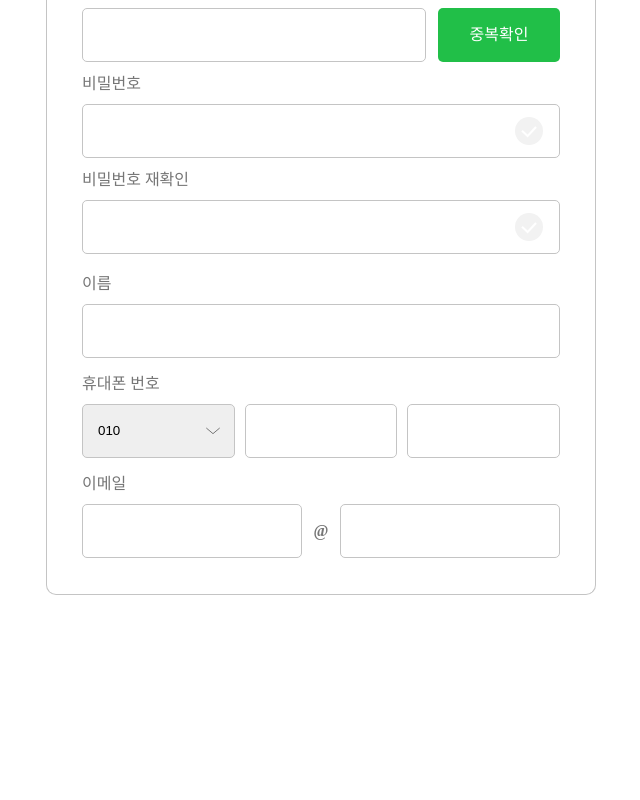
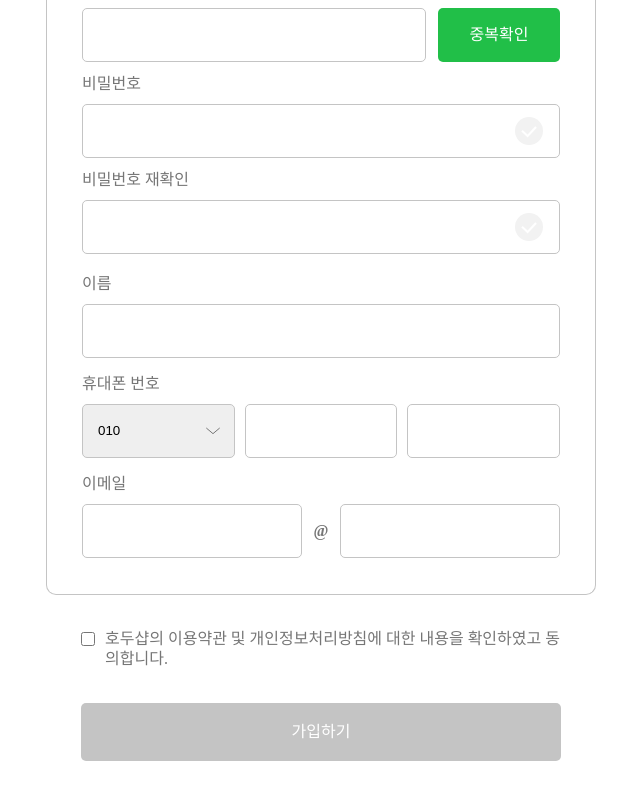
Before and after one commit to leehyeonseop/Open-Market, a React (Create React App) app: page / in a window 1280 px wide. Shown: the part 338-1138 px from the top of the page, without its empty margins (319-959 px from the left). Before the commit the page ends 967 px from the top, so only its background shows below. Built offline with nearby package versions, Linux system fonts and the light colour scheme; a web font is replaced by a local one.

Commit message:
회원가입 진행중

```diff
--- a/src/components/button/Button.style.ts
+++ b/src/components/button/Button.style.ts
@@ -1,6 +1,6 @@
 import styled from 'styled-components';
 
-export const MainButton = styled.button<{ padding: number }>`
+export const MainButton = styled.button<{ padding?: number }>`
     color: white;
     text-align: center;
     background-color: #21bf48;
--- a/src/components/button/Button.tsx
+++ b/src/components/button/Button.tsx
@@ -4,13 +4,14 @@ import { MainButton } from './Button.style';
 interface ButtonProps {
     type?: 'button' | 'submit' | 'reset';
     text: string;
-    padding: number;
+    padding?: number;
     className?: string;
     onClick?: () => void;
+    disabled?: boolean;
 }
 
 function Button(props: ButtonProps) {
-    const { type, text, padding, className, onClick } = props;
+    const { type, text, padding, className, onClick, disabled } = props;
 
     return (
         <MainButton
@@ -18,6 +19,7 @@ function Button(props: ButtonProps) {
             onClick={onClick}
             className={className}
             padding={padding}
+            disabled={disabled}
         >
             {text}
         </MainButton>
--- a/src/components/join/Join.style.ts
+++ b/src/components/join/Join.style.ts
@@ -1,14 +1,12 @@
 import styled from 'styled-components';
 import Button from '../button/Button';
 import { ReactComponent as Logo } from '../../assets/icons/Logo.svg';
-import checkOff from '../../assets/icons/icon-check-off.svg';
-import checkOn from '../../assets/icons/icon-check-on.svg';
 import upArrow from '../../assets/icons/icon-up-arrow.svg';
 import downArrow from '../../assets/icons/icon-down-arrow.svg';
 
-export const Wrapper = styled.div`
+export const Section = styled.section`
     max-width: 550px;
-    margin: 0 auto 34px auto;
+    margin: 0 auto;
 `;
 
 export const StyledLogo = styled(Logo)`
@@ -32,7 +30,7 @@ export const H2 = styled.h2`
     /* border-bottom: none; */
 `;
 
-export const JoinForm = styled.form`
+export const Wrapper = styled.div`
     padding: 40px 35px 36px;
     border: 1px solid #c4c4c4;
     border-radius: 0 0 10px 10px;
@@ -83,13 +81,12 @@ export const IdInput = styled(Input)`
     max-width: 346px;
 `;
 
-interface PwInput {
+interface PwInputProps {
     background?: string;
 }
 
 export const PwInput = styled(Input)`
-    /* background-image: url(${checkOff}); */
-    background-image: url(${(props: PwInput) => props.background});
+    background-image: url(${(props: PwInputProps) => props.background});
     background-repeat: no-repeat;
     background-position: center right 16px;
 `;
@@ -166,10 +163,43 @@ export const EmailFieldset = styled(Fieldset)`
     }
 `;
 
-export const Span = styled.span`
+export const At = styled.span`
     line-height: 54px;
     font-style: normal;
     font-weight: 700;
     font-size: 16px;
     color: #767676;
 `;
+
+export const Footer = styled.footer`
+    max-width: 480px;
+    margin: 34px auto 110px auto;
+`;
+
+export const FooterWrapper = styled.div`
+    display: flex;
+`;
+
+export const CheckBox = styled.input`
+    margin: 2px 10px 0 0;
+    width: 16px;
+    height: 16px;
+`;
+
+export const P = styled.p`
+    font-style: normal;
+    font-weight: 400;
+    font-size: 16px;
+    line-height: 20px;
+    color: #767676;
+`;
+
+export const JoinButton = styled(Button)`
+    margin-top: 34px;
+    padding: 19px;
+    width: 100%;
+    &:disabled {
+        background-color: #c4c4c4;
+        cursor: default;
+    }
+`;
--- a/src/components/join/Join.tsx
+++ b/src/components/join/Join.tsx
@@ -1,11 +1,18 @@
 import { AxiosError, AxiosResponse } from 'axios';
-import React from 'react';
-import { useState, useEffect } from 'react';
-import { useForm } from 'react-hook-form';
+import { useState } from 'react';
+import { FieldValues, useForm } from 'react-hook-form';
 import { axiosInstance } from '../../axiosInstance/index';
 
 import checkOff from '../../assets/icons/icon-check-off.svg';
 import checkOn from '../../assets/icons/icon-check-on.svg';
+
+import {
+    idRegExp,
+    pwRegExp,
+    startEmailRegExp,
+    endEmailRegExp,
+    numberRegExp,
+} from './regExp';
 
 import {
     EmailFieldset,
@@ -13,30 +20,28 @@ import {
     H2,
     IdInput,
     Input,
-    JoinForm,
     Label,
     Legend,
     PwInput,
     Select,
-    Span,
     Strong,
     IdCheckButton,
     StyledLogo,
+    Footer,
+    At,
+    P,
+    FooterWrapper,
+    CheckBox,
+    JoinButton,
     Wrapper,
+    Section,
 } from './Join.style';
-
-// interface FormData {
-//     id: string;
-//     pw: string;
-//     pwCheck: string;
-//     name: string;
-//     phoneNumber: string;
-//     email: string;
-// }
 
 function Join() {
     const [idChecked, setIdChecked] = useState(false);
     const [successMessage, setSuccessMessage] = useState('');
+    const [pwChecked, setPwCheckded] = useState(false);
+    const [joinValid, setJoinValid] = useState(false);
 
     const {
         register,
@@ -47,11 +52,6 @@ function Join() {
         formState: { errors, isValid },
     } = useForm({ mode: 'onBlur' });
 
-    const onSubmit = handleSubmit((data) => {
-        console.log('이건 안되는거지?');
-        console.log(data);
-    });
-
     const idCheck = async () => {
         try {
             const { data }: AxiosResponse<{ Success: string }> =
@@ -61,6 +61,7 @@ function Join() {
             setIdChecked(true);
             setSuccessMessage(data.Success);
         } catch (error) {
+            console.error(error);
             if (error instanceof AxiosError) {
                 console.log(error.response?.data);
                 setError('id', {
@@ -71,13 +72,45 @@ function Join() {
         }
     };
 
+    // interface FormValue {
+    //     centerPhoneNum: string;
+    //     endEmail: string;
+    //     endPhoneNum: string;
+    //     id: string;
+    //     name: string;
+    //     pw: string;
+    //     pwCheck: string;
+    //     startEmail: string;
+    //     startPhoneNum: string;
+    // }
+
+    const join = async (data: FieldValues) => {
+        const phone_number =
+            data.startPhoneNum + data.centerPhoneNum + data.endPhoneNum;
+
+        const reqData = {
+            username: data.id,
+            password: data.pw,
+            password2: data.pwCheck,
+            phone_number: phone_number,
+            name: data.name,
+        };
+
+        console.log('reqData : ', reqData);
+    };
+
+    const onSubmit = handleSubmit((data) => {
+        join(data);
+    });
+
     return (
         <>
             <StyledLogo width="238px" height="74px" />
-            <Wrapper>
+            <Section>
                 <H2>구매회원가입</H2>
                 <H2>판매회원가입</H2>
-                <JoinForm onSubmit={onSubmit}>
+                <form onSubmit={onSubmit}>
+                    <Wrapper>
                         <Label htmlFor="id">아이디</Label>
                         <IdInput
                             id="id"
@@ -85,7 +118,7 @@ function Join() {
                             {...register('id', {
                                 required: '필수 정보입니다.',
                                 pattern: {
-                                value: /^[0-9a-zA-Z]{1,20}$/g,
+                                    value: idRegExp,
                                     message:
                                         '20자 이내의 영문 소문자,대문자,숫자만 사용 가능합니다.',
                                 },
@@ -122,13 +155,17 @@ function Join() {
                                 getValues('pw') !== ''
                                     ? checkOn
                                     : checkOff
+                                // pwChecked ? checkOn : checkOff
                             }
                             {...register('pw', {
                                 required: '필수 정보입니다.',
                                 pattern: {
-                                value: /^[a-zA-Z0-9!@#$%^&*()_\-\+=[\]{}';":,./<>?]{8,}$/g,
+                                    value: pwRegExp,
                                     message:
                                         '8자 이상,영문 대 소문자,숫자,특수문자를 사용하세요.',
+                                },
+                                onBlur: () => {
+                                    setPwCheckded((previous) => !previous);
                                 },
                             })}
                         />
@@ -157,6 +194,9 @@ function Join() {
                                         pwCheck === getValues('pw') ||
                                         '비밀번호가 일치하지 않습니다.',
                                 },
+                                onBlur: () => {
+                                    setPwCheckded((previous) => !previous);
+                                },
                             })}
                         />
                         {errors.pwCheck && (
@@ -170,29 +210,120 @@ function Join() {
                         <Input
                             id="name"
                             type="text"
-                        {...register('name', { required: true })}
+                            {...register('name', {
+                                required: '필수 정보입니다.',
+                            })}
                         />
                         {errors.name && (
-                        <Strong type="negative">필수 정보입니다.</Strong>
+                            <Strong type="negative">
+                                {errors.name?.message?.toString()}
+                            </Strong>
                         )}
                         <Fieldset>
                             <Legend>휴대폰 번호</Legend>
-                        <Select>
+                            <Select {...register('startPhoneNum')}>
                                 <option value="010">010</option>
                                 <option value="011">011</option>
                                 <option value="019">019</option>
                             </Select>
-                        <Input type="number" {...register('centerPhoneNum')} />
-                        <Input type="number" {...register('endPhoneNum')} />
+                            <Input
+                                type="text"
+                                maxLength={4}
+                                {...register('centerPhoneNum', {
+                                    required: '필수 정보입니다.',
+                                    validate: {
+                                        number: (inputValue) =>
+                                            numberRegExp.test(inputValue) ||
+                                            '숫자만 입력해주세요.',
+                                    },
+                                })}
+                            />
+                            <Input
+                                type="text"
+                                maxLength={4}
+                                {...register('endPhoneNum', {
+                                    required: '필수 정보입니다.',
+                                    validate: {
+                                        number: (inputValue) =>
+                                            numberRegExp.test(inputValue) ||
+                                            '숫자만 입력해주세요.',
+                                    },
+                                })}
+                            />
                         </Fieldset>
+                        {(errors.centerPhoneNum && (
+                            <Strong type="negative">
+                                {errors.centerPhoneNum?.message?.toString()}
+                            </Strong>
+                        )) ||
+                            (errors.endPhoneNum && (
+                                <Strong type="negative">
+                                    {errors.endPhoneNum?.message?.toString()}
+                                </Strong>
+                            ))}
                         <EmailFieldset>
                             <Legend>이메일</Legend>
-                        <Input {...register('startEmail')} />
-                        <Span>@</Span>
-                        <Input {...register('endEmail')} />
+                            <Input
+                                id="startEmail"
+                                type="text"
+                                {...register('startEmail', {
+                                    required: '필수 정보입니다.',
+                                    pattern: {
+                                        value: startEmailRegExp,
+                                        message: '잘못된 이메일 형식입니다.',
+                                    },
+                                })}
+                            />
+                            <At>@</At>
+                            <Input
+                                id="endEmail"
+                                type="text"
+                                {...register('endEmail', {
+                                    required: '필수 정보입니다.',
+                                    pattern: {
+                                        value: endEmailRegExp,
+                                        message: '잘못된 이메일 형식입니다.',
+                                    },
+                                })}
+                            />
                         </EmailFieldset>
-                </JoinForm>
+                        {(errors.startEmail && (
+                            <Strong type="negative">
+                                {errors.startEmail?.message?.toString()}
+                            </Strong>
+                        )) ||
+                            (errors.endEmail && (
+                                <Strong type="negative">
+                                    {errors.endEmail?.message?.toString()}
+                                </Strong>
+                            ))}
                     </Wrapper>
+                    <Footer>
+                        <FooterWrapper>
+                            <CheckBox
+                                id="checkbox"
+                                type="checkbox"
+                                onChange={(e) => {
+                                    if (e.target.checked && isValid) {
+                                        setJoinValid(true);
+                                    } else {
+                                        setJoinValid(false);
+                                    }
+                                }}
+                            />
+                            <P>
+                                호두샵의 이용약관 및 개인정보처리방침에 대한
+                                내용을 확인하였고 동의합니다.
+                            </P>
+                        </FooterWrapper>
+                        <JoinButton
+                            text="가입하기"
+                            type="submit"
+                            disabled={!joinValid}
+                        />
+                    </Footer>
+                </form>
+            </Section>
         </>
     );
 }
--- /dev/null
+++ b/src/components/join/regExp.ts
@@ -0,0 +1,11 @@
+export const idRegExp = /^[0-9a-zA-Z]{1,20}$/g;
+
+export const pwRegExp = /^[a-zA-Z0-9!@#$%^&*()_\-\+=[\]{}';":,./<>?]{8,}$/g;
+
+export const startEmailRegExp =
+    /(?:[a-z0-9!#$%&'*+/=?^_`{|}~-]+(?:\.[a-z0-9!#$%&'*+/=?^_`{|}~-]+)*|"(?:[\x01-\x08\x0b\x0c\x0e-\x1f\x21\x23-\x5b\x5d-\x7f]|\\[\x01-\x09\x0b\x0c\x0e-\x7f])*")/g;
+
+export const endEmailRegExp =
+    /(?:(?:[a-z0-9](?:[a-z0-9-]*[a-z0-9])?\.)+[a-z0-9](?:[a-z0-9-]*[a-z0-9])?|\[(?:(?:25[0-5]|2[0-4][0-9]|[01]?[0-9][0-9]?)\.){3}(?:25[0-5]|2[0-4][0-9]|[01]?[0-9][0-9]?|[a-z0-9-]*[a-z0-9]:(?:[\x01-\x08\x0b\x0c\x0e-\x1f\x21-\x5a\x53-\x7f]|\\[\x01-\x09\x0b\x0c\x0e-\x7f])+)\])/g;
+
+export const numberRegExp = /^[0-9]+$/;
```
Lines whose indentation alone changed are shown as unchanged.
